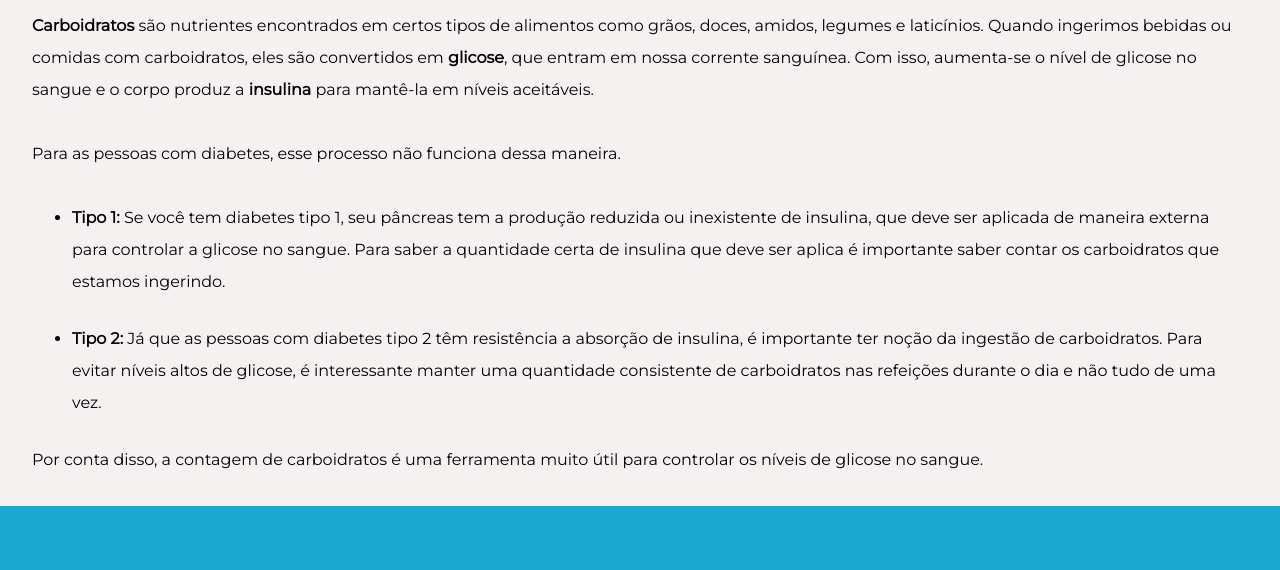
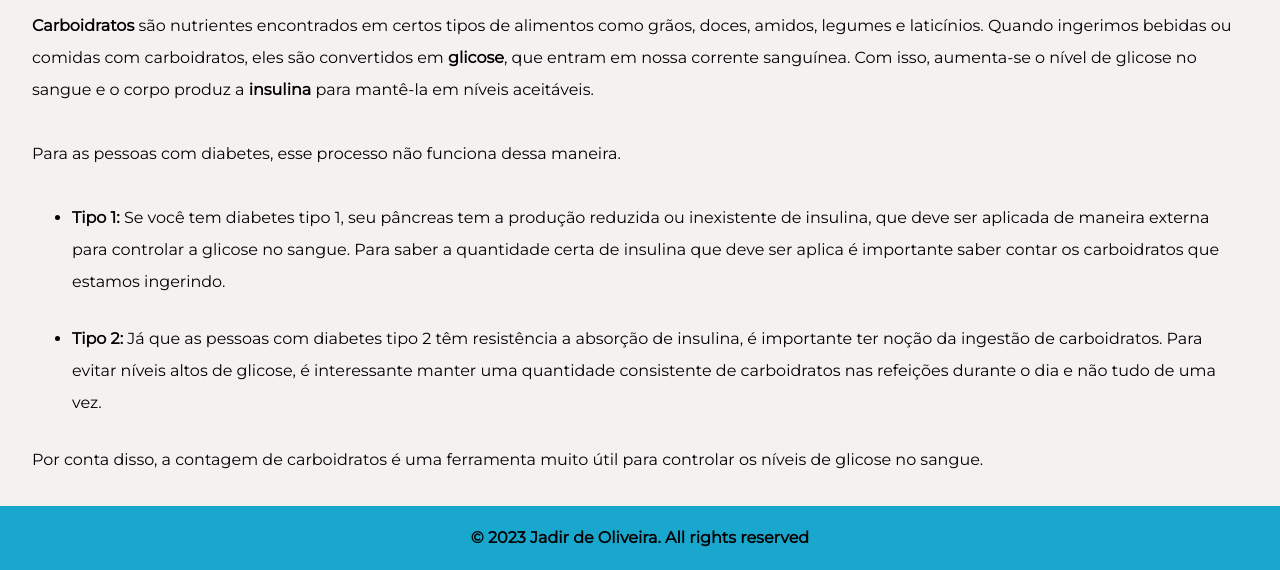
Before and after one commit to JadirXavier/Contador-de-Carboidratos, a website: page public/index.html in a window 1280 px wide. Shown: the part 230-800 px from the top of the page. Drawn offline with Linux system fonts and the light colour scheme.

Commit message:
adicionado footer

```diff
--- a/public/index.html
+++ b/public/index.html
@@ -130,6 +130,8 @@
       </section>
       <section class="referencias"></section>
     </main>
-    <footer></footer>
+    <footer>
+      <p>&copy; 2023 Jadir de Oliveira. All rights reserved</p>
+    </footer>
   </body>
 </html>
```
